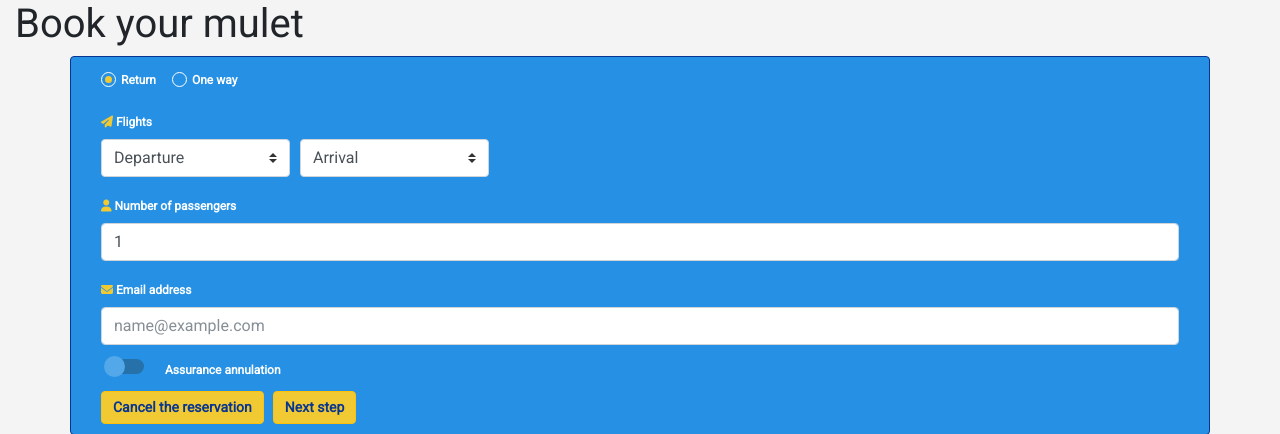
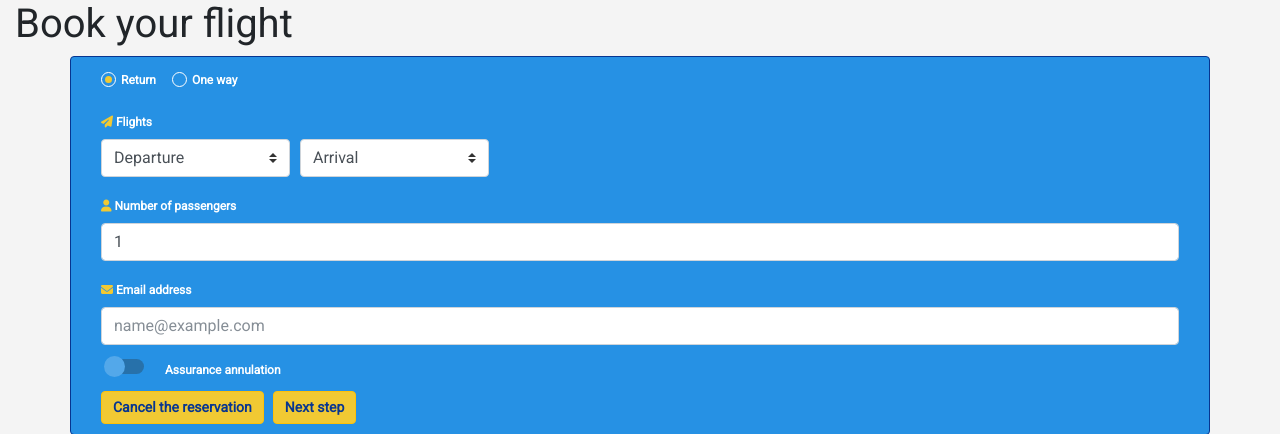
Before and after one commit to ChristopheSim/BryanAir, a PHP site: page /BryanAir/reservation in a window 1280 px wide. Shown: the part 68-502 px from the top of the page. Run offline with PHP 8.4, Linux system fonts and the light colour scheme; data comes from the database, SQL or seed files in the repository; some libraries are stand-ins or nearby versions.

Commit message:
Redirection of cancel page and reservation.html correction

```diff
--- a/controler_confirmation.php
+++ b/controler_confirmation.php
@@ -47,7 +47,7 @@
     else
     {
         unset($_SESSION["reservation"]);
-        echo "annulation";
+        header('Location: home');
     }
 
 ?>
--- a/templates/reservation.html
+++ b/templates/reservation.html
@@ -1,6 +1,6 @@
 <div class="container-fluid">
     <div>
-       <h1>Book your mulet</h1>
+       <h1>Book your flight</h1>
     </div>
     <div class="container rounded blue-box" >
         <form class="container rounded" method="post" action="detail" >
```
